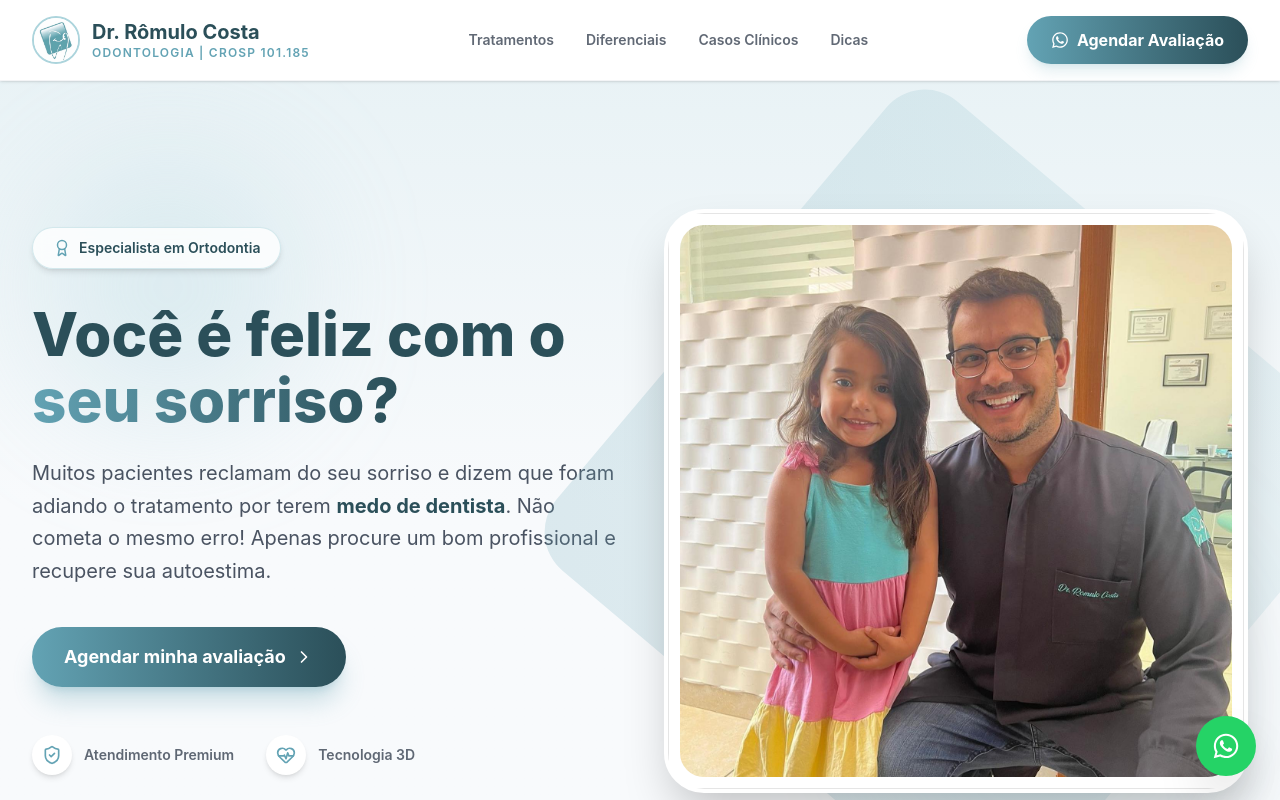
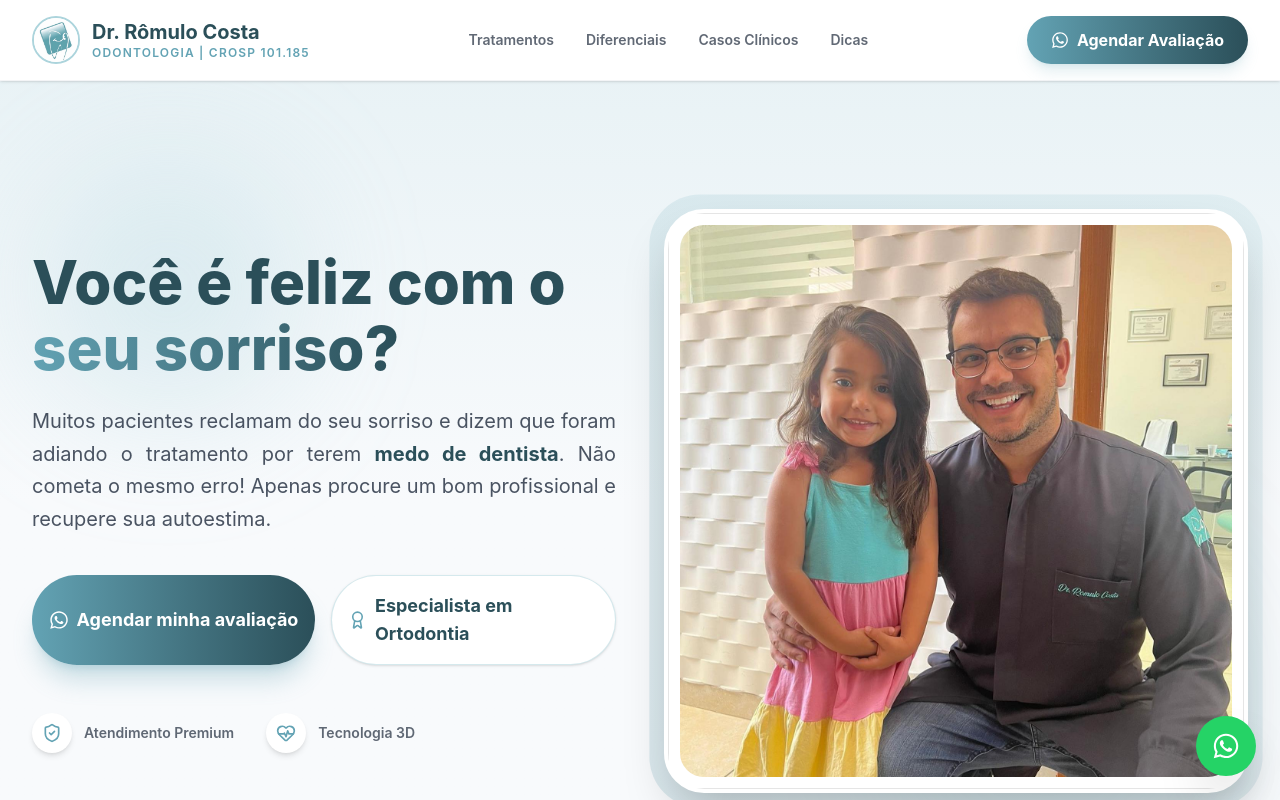
Before and after one commit to autonomousia25-hue/13-app-dr-romulo-costa, a React (Vite) app: page / in a window 1280 px wide. Shown: the top 800 px of the page. Built offline with nearby package versions, Linux system fonts and the light colour scheme.

Commit message:
style(hero): adjust button layout, text alignment, and remove animation

```diff
--- a/src/App.jsx
+++ b/src/App.jsx
@@ -157,15 +157,11 @@ function App() {
               variants={staggerContainer}
               className="max-w-2xl"
             >
-              <motion.div variants={fadeUp} className="inline-flex items-center gap-2 px-5 py-2.5 rounded-full bg-white/80 backdrop-blur-sm shadow-md text-primaryDark font-semibold text-sm mb-8 border border-primaryLight/50">
-                <Award size={18} className="text-primary" /> Especialista em Ortodontia
-              </motion.div>
-
               <motion.h1 variants={fadeUp} className="text-4xl md:text-5xl lg:text-6xl font-extrabold text-primaryDark leading-[1.1] mb-6">
                 Você é feliz com o <br/><span className="text-transparent bg-clip-text bg-gradient-to-r from-primary to-primaryDark">seu sorriso?</span>
               </motion.h1>
 
-              <motion.p variants={fadeUp} className="text-lg md:text-xl text-textPrimary/80 mb-10 leading-relaxed">
+              <motion.p variants={fadeUp} className="text-lg md:text-xl text-textPrimary/80 mb-10 leading-relaxed text-justify">
                 Muitos pacientes reclamam do seu sorriso e dizem que foram adiando o tratamento por terem <strong className="text-primaryDark">medo de dentista</strong>. Não cometa o mesmo erro! Apenas procure um bom profissional e recupere sua autoestima.
               </motion.p>
 
@@ -186,12 +182,15 @@ function App() {
                   href="https://api.whatsapp.com/send?phone=5512974071990"
                   target="_blank"
                   rel="noreferrer"
-                  className="group relative flex items-center justify-center gap-2 bg-gradient-to-r from-primary to-primaryDark text-white px-8 py-4 rounded-full font-bold text-lg shadow-xl shadow-primary/30 overflow-hidden"
+                  className="flex-1 group relative flex items-center justify-center gap-2 bg-gradient-to-r from-primary to-primaryDark text-white px-4 py-4 rounded-full font-bold text-[1.05rem] md:text-lg shadow-xl shadow-primary/30 overflow-hidden"
                 >
                   <div className="absolute inset-0 bg-white/20 translate-x-[-100%] group-hover:translate-x-[100%] transition-transform duration-700 ease-in-out"></div>
+                  <WhatsAppIcon size={20} />
                   Agendar minha avaliação
-                  <ChevronRight size={20} className="group-hover:translate-x-1 transition-transform" />
                 </motion.a>
+                <div className="flex-1 flex items-center justify-center gap-2 bg-white text-primaryDark px-4 py-4 rounded-full font-bold text-[1.05rem] md:text-lg shadow-sm border border-primaryLight/50">
+                  <Award size={20} className="text-primary" /> Especialista em Ortodontia
+                </div>
               </motion.div>
 
               <motion.div variants={fadeUp} className="mt-12 flex items-center gap-8 text-sm font-semibold text-textPrimary/70">
@@ -214,11 +213,7 @@ function App() {
               className="relative hidden lg:block"
             >
                {/* Decorative background shape */}
-               <motion.div
-                 animate={{ rotate: 360 }}
-                 transition={{ duration: 60, repeat: Infinity, ease: "linear" }}
-                 className="absolute inset-0 bg-gradient-to-tr from-primary to-primaryLight rounded-[3rem] opacity-20 scale-105"
-               ></motion.div>
+               <div className="absolute inset-0 bg-gradient-to-tr from-primary to-primaryLight rounded-[3rem] opacity-20 scale-105"></div>
 
                <div className="relative rounded-[2.5rem] shadow-2xl bg-white p-3 border-4 border-white aspect-square flex items-center justify-center overflow-hidden group">
                   <img src="/drromulocosta_hero-section.jpg" alt="Dr. Rômulo Costa" className="w-full h-full object-cover rounded-3xl transition-transform duration-700 group-hover:scale-105" />
```
